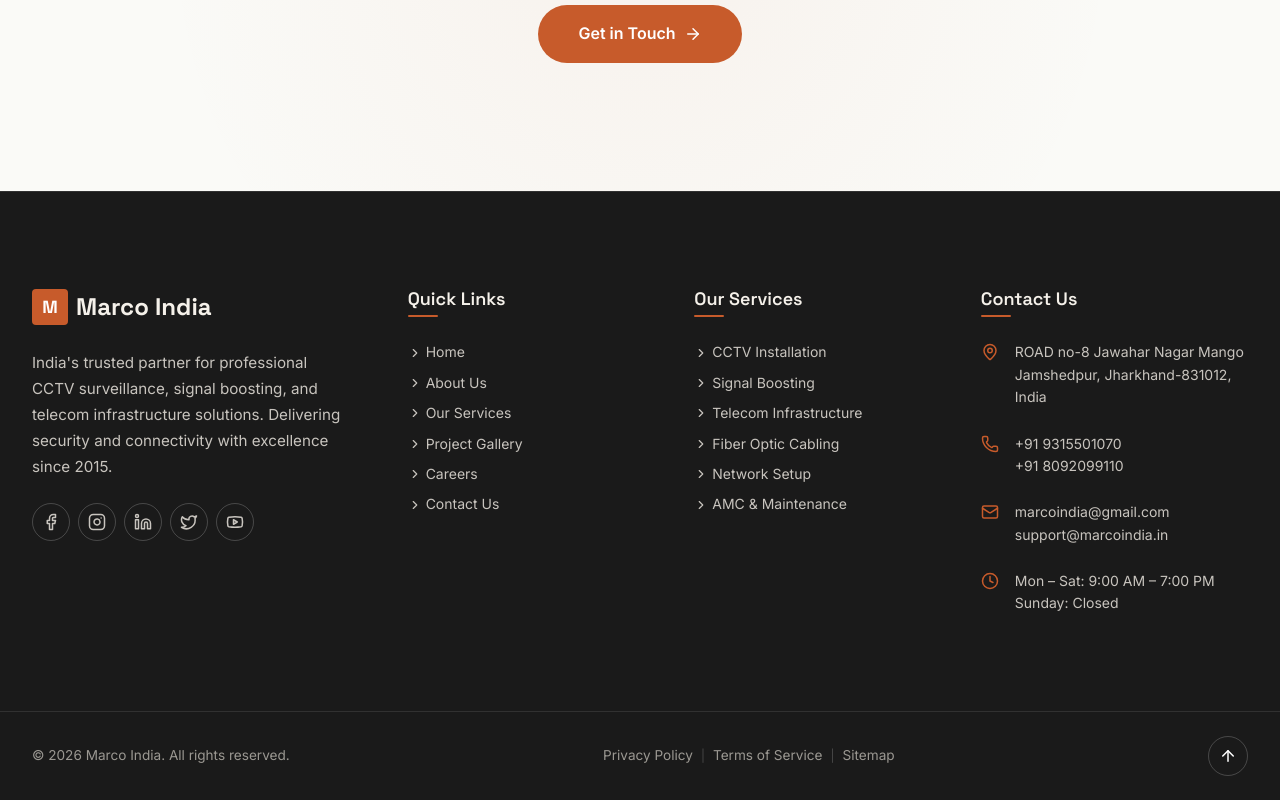
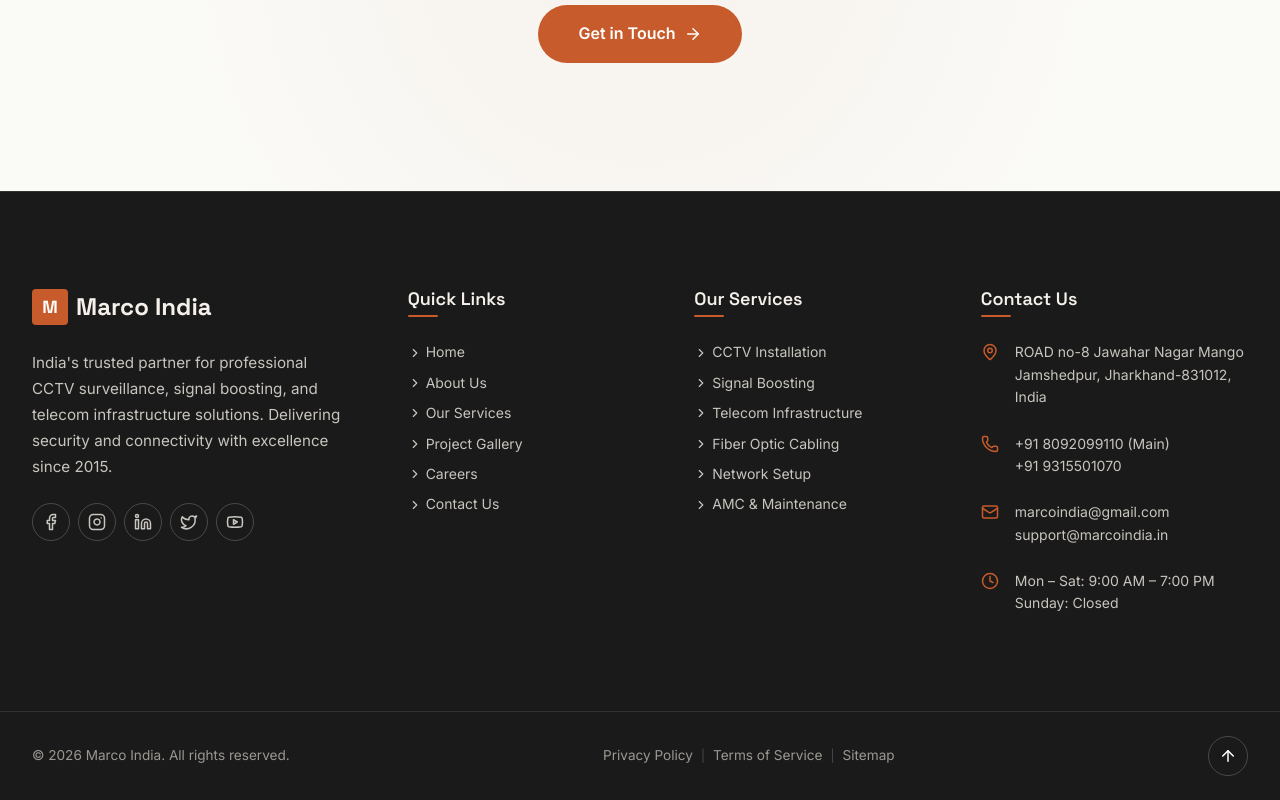
Before and after one commit to faizangit123/Marco_India_v2, a React (Vite) app in the folder Frontend/: page / in a window 1280 px wide. Shown: the part 6559-7359 px from the top of the page. Built offline with nearby package versions, Linux system fonts and the light colour scheme; no server answers.

Commit message:
Set +91 8092099110 as primary main phone number across website, navbar, footer, contact and email templates

```diff
--- a/Frontend/index.html
+++ b/Frontend/index.html
@@ -37,7 +37,7 @@
       "name": "Marco India",
       "description": "Professional CCTV surveillance, signal boosting, and telecom infrastructure installation services across India.",
       "url": "https://marcoindia.in",
-      "telephone": "+91-XXXXXXXXXX",
+      "telephone": "+91-8092099110",
       "address": {
         "@type": "PostalAddress",
         "addressCountry": "IN"
--- a/Frontend/src/components/Footer/Footer.jsx
+++ b/Frontend/src/components/Footer/Footer.jsx
@@ -118,8 +118,8 @@
             <li className="footer__contact-item">
               <Phone size={18} className="footer__contact-icon" />
               <div>
-                <a href="tel:+919315501070" className="footer__contact-link">+91 9315501070</a><br />
-                <a href="tel:+918092099110" className="footer__contact-link">+91 8092099110</a>
+                <a href="tel:+918092099110" className="footer__contact-link">+91 8092099110</a> (Main)<br />
+                <a href="tel:+919315501070" className="footer__contact-link">+91 9315501070</a>
               </div>
             </li>
             <li className="footer__contact-item">
--- a/Frontend/src/components/Navbar/Navbar.jsx
+++ b/Frontend/src/components/Navbar/Navbar.jsx
@@ -147,7 +147,7 @@
         </ul>
 
         <div className="navbar__actions">
-          <a href="tel:+919315501070" className="navbar__phone" aria-label="Call us">
+          <a href="tel:+918092099110" className="navbar__phone" aria-label="Call us +91 8092099110">
             <Phone size={18} />
             <span className="navbar__phone-text">Call Us</span>
           </a>
@@ -251,8 +251,8 @@
               <Link to="/signup" className="navbar__mobile-link">Sign Up</Link>
             </>
           )}
-          <a href="tel:+919315501070" className="navbar__mobile-phone">
-            <Phone size={18} /> Call Us
+          <a href="tel:+918092099110" className="navbar__mobile-phone">
+            <Phone size={18} /> Call Us: +91 8092099110
           </a>
           <Link to="/contact" className="navbar__mobile-cta">Get a Quote</Link>
         </div>
--- a/Frontend/src/pages/Contact.jsx
+++ b/Frontend/src/pages/Contact.jsx
@@ -187,8 +187,8 @@
                 <div>
                   <p className="contact-info__label">Call Us</p>
                   <p className="contact-info__value">
-                    <a href="tel:+919315501070">+91 9315501070</a><br />
-                    <a href="tel:+918092099110">+91 8092099110</a>
+                    <a href="tel:+918092099110">+91 8092099110</a> (Main)<br />
+                    <a href="tel:+919315501070">+91 9315501070</a>
                   </p>
                 </div>
               </div>
--- a/Frontend/src/pages/PrivacyPolicy.jsx
+++ b/Frontend/src/pages/PrivacyPolicy.jsx
@@ -123,7 +123,7 @@
             </p>
             <p>
               Email: <a href="mailto:marcoindia@gmail.com">marcoindia@gmail.com</a><br />
-              Phone: <a href="tel:+919315501070">+91 9315501070</a> / <a href="tel:+918092099110">+91 8092099110</a>
+              Phone: <a href="tel:+918092099110">+91 8092099110</a> (Main) / <a href="tel:+919315501070">+91 9315501070</a>
             </p>
           </div>
         </div>
--- a/Frontend/src/pages/Terms.jsx
+++ b/Frontend/src/pages/Terms.jsx
@@ -125,7 +125,7 @@
             </p>
             <p>
               Email: <a href="mailto:marcoindia@gmail.com">marcoindia@gmail.com</a><br />
-              Phone: <a href="tel:+919315501070">+91 9315501070</a> / <a href="tel:+918092099110">+91 8092099110</a>
+              Phone: <a href="tel:+918092099110">+91 8092099110</a> (Main) / <a href="tel:+919315501070">+91 9315501070</a>
             </p>
           </div>
         </div>
--- a/Frontend/src/pages/admin/Settings.jsx
+++ b/Frontend/src/pages/admin/Settings.jsx
@@ -8,7 +8,7 @@
   const [settings, setSettings] = useState({
     siteName: 'Marco India',
     contactEmail: 'marcoindia@gmail.com',
-    contactPhone: '+91 9315501070 / +91 8092099110',
+    contactPhone: '+91 8092099110 (Main) / +91 9315501070',
     address: 'ROAD no-8 Jawahar Nagar Mango, Jamshedpur, Jharkhand-831012',
     enableNotifications: true,
     emailNotifications: true,
--- a/Frontend/src/pages/services/ServicePageLayout.jsx
+++ b/Frontend/src/pages/services/ServicePageLayout.jsx
@@ -276,8 +276,8 @@
                 </div>
                 <div className="sp-cta-banner__actions">
                   <button className="sp-hero__cta" onClick={scrollToForm}>Request a Quote</button>
-                  <a href="tel:+919315501070" className="sp-cta-banner__phone">
-                    <Phone size={16} /> +91 9315501070
+                  <a href="tel:+918092099110" className="sp-cta-banner__phone">
+                    <Phone size={16} /> +91 8092099110
                   </a>
                 </div>
               </div>
```
Also changed, not shown: 1 other file (tests, documents, lock files or other folders).
